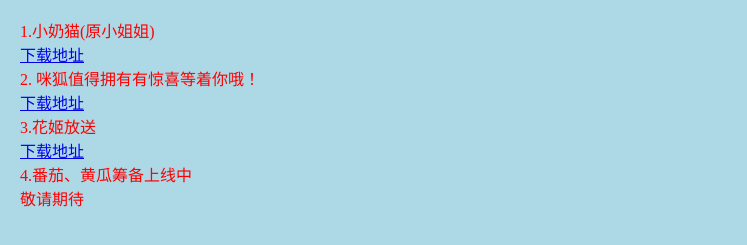
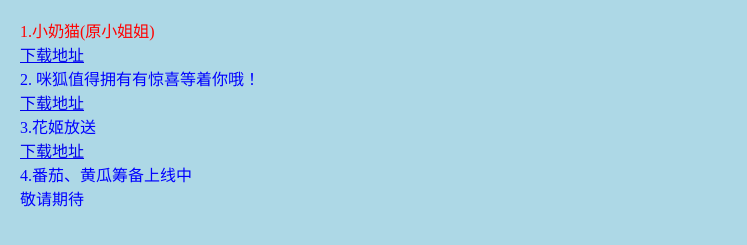
Before and after one commit to 7ce3/hj01, a plain HTML site: page index.htm in a window 1280 px wide. Shown: the part 79-324 px from the top of the page, without its empty margins (0-747 px from the left). Drawn offline with Linux system fonts and the light colour scheme.

Commit message:
Update index.htm

```diff
--- a/index.htm
+++ b/index.htm
@@ -9,7 +9,7 @@
      <body
 bgcolor="pink"
 leftmargin="20px"topmargin="30px">
-       <font color="FF0000"> 1.小奶猫(原小姐姐)<br>
+       <font color="FF0000"> 1.小奶猫(原小姐姐)</font> <br>
       <a href="http://yayj.vip/3119081" target="打开窗口">下载地址</a> <br>
       2. 咪狐值得拥有有惊喜等着你哦！<br>
   <a href="http://danimo.cn/b2pzyf" target="打开窗口">下载地址</a> <br>
```
